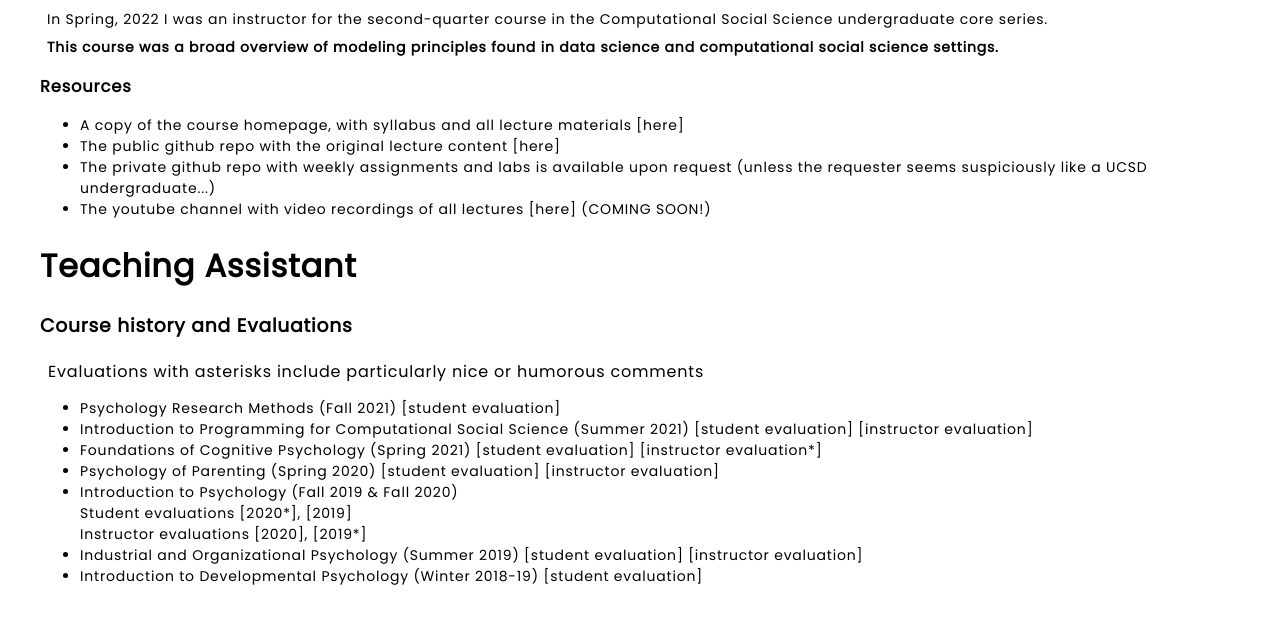
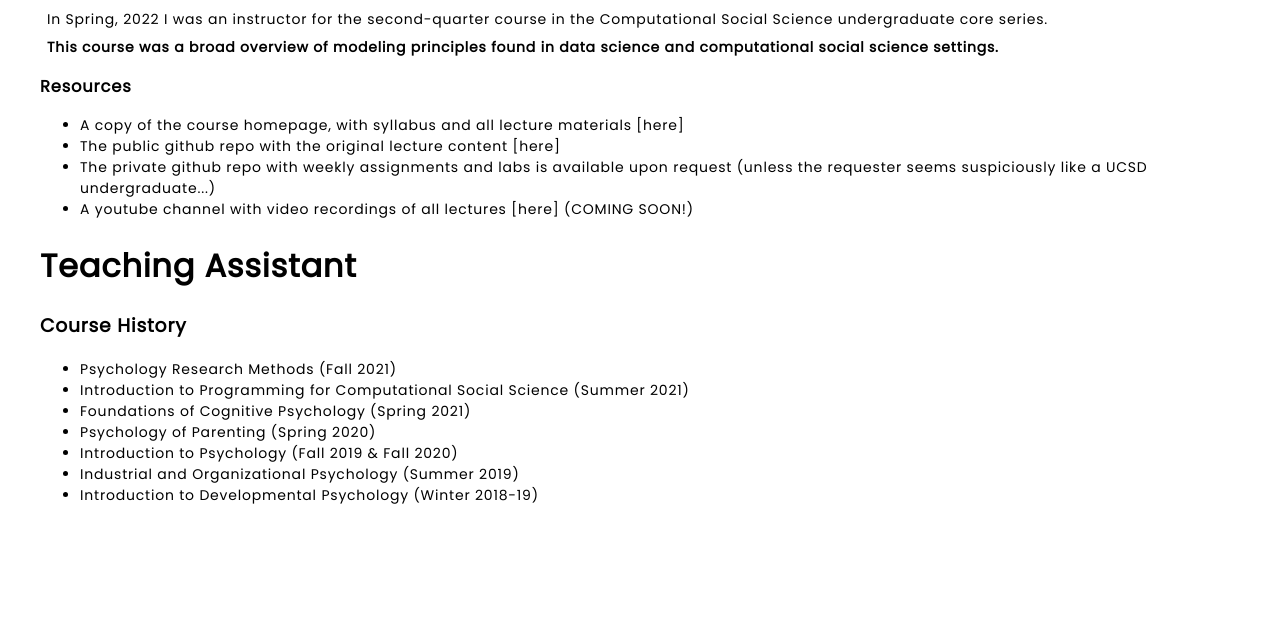
Before and after one commit to erik-brockbank/website, a Flask app: page /teaching in a window 1280 px wide. Shown: the part 304-923 px from the top of the page. After the commit the page ends 808 px from the top, so only its background shows below. Run offline with Flask 2, Linux system fonts and the light colour scheme.

Commit message:
hide evals seems like overkill

```diff
--- a/templates/teaching.html
+++ b/templates/teaching.html
@@ -31,9 +31,10 @@
                             The private github repo with weekly assignments and labs is available upon request
                             (unless the requester seems suspiciously like a UCSD undergraduate...)
                         </li>
-                        <!-- TODO upload lectures to youtube -->
                         <li>
-                            The youtube channel with video recordings of all lectures [here] (COMING SOON!)
+                            A youtube channel with video recordings of all lectures
+                            <!-- [<a href="https://youtube.com/playlist?list=PL4OUZgXEKAb82jtxAb1LRxZO8kGnMrPFQ">here</a>] -->
+                            [<a href="">here</a>] (COMING SOON!)
                         </li>
                         <!-- TODO upload evals and link them here -->
                     </ul>
@@ -43,41 +44,40 @@
     <!-- Teaching Assistant -->
     <div id="teaching-header">
         <h1>Teaching Assistant</h1>
-        <h3>Course history and Evaluations</h3>
-        <p>Evaluations with asterisks include particularly nice or humorous comments</p>
+        <h3>Course History</h3>
         <!-- TODO make csv of eval results for people to download -->
         <div class="teaching-overview">
             <!-- TODO upload evals and link them here -->
             <ul>
                 <li>Psychology Research Methods (Fall 2021)
-                    [<a href="/static/docs/evals/PSYC 71 Fall 2021 Student Evaluation.pdf">student evaluation</a>]
+                    <!--[<a href="/static/docs/evals/PSYC 71 Fall 2021 Student Evaluation.pdf">student evaluation</a>] -->
                 </li>
                 <li>Introduction to Programming for Computational Social Science (Summer 2021)
-                    [<a href="/static/docs/evals/CSS 1 Summer 2021 Student Evaluation.pdf">student evaluation</a>]
-                    [<a href="/static/docs/evals/CSS 1 Summer 2021 Instructor Evaluation.pdf">instructor evaluation</a>]
+                    <!-- [<a href="/static/docs/evals/CSS 1 Summer 2021 Student Evaluation.pdf">student evaluation</a>] -->
+                    <!-- [<a href="/static/docs/evals/CSS 1 Summer 2021 Instructor Evaluation.pdf">instructor evaluation</a>] -->
                 </li>
                 <li>Foundations of Cognitive Psychology (Spring 2021)
-                    [<a href="/static/docs/evals/PSYC 3 Spring 2021 Student Evaluation.pdf">student evaluation</a>]
-                    [<a href="/static/docs/evals/PSYC 3 Spring 2021 Instructor Evaluation.pdf">instructor evaluation*</a>]
+                    <!-- [<a href="/static/docs/evals/PSYC 3 Spring 2021 Student Evaluation.pdf">student evaluation</a>] -->
+                    <!-- [<a href="/static/docs/evals/PSYC 3 Spring 2021 Instructor Evaluation.pdf">instructor evaluation*</a>] -->
                 </li>
                 <li>Psychology of Parenting (Spring 2020)
-                    [<a href="/static/docs/evals/PSYC 190 Spring 2020 Student Evaluation.pdf">student evaluation</a>]
-                    [<a href="/static/docs/evals/PSYC 190 Spring 2020 Instructor Evaluation.pdf">instructor evaluation</a>]
+                    <!-- [<a href="/static/docs/evals/PSYC 190 Spring 2020 Student Evaluation.pdf">student evaluation</a>] -->
+                    <!-- [<a href="/static/docs/evals/PSYC 190 Spring 2020 Instructor Evaluation.pdf">instructor evaluation</a>] -->
                 </li>
                 <li>Introduction to Psychology (Fall 2019 & Fall 2020)
-                    <br>Student evaluations
-                        [<a href="/static/docs/evals/PSYC 1 Fall 2020 Student Evaluation I.pdf">2020*</a>],
-                        [<a href="/static/docs/evals/PSYC 1 Fall 2019 Student Evaluation.pdf">2019</a>]
-                    <br>Instructor evaluations
-                        [<a href="/static/docs/evals/PSYC 1 Fall 2020 Instructor Evaluation.pdf">2020</a>],
-                        [<a href="/static/docs/evals/PSYC 1 Fall 2019 Instructor Evaluation.pdf">2019*</a>]
+                    <!-- <br>Student evaluations -->
+                        <!-- [<a href="/static/docs/evals/PSYC 1 Fall 2020 Student Evaluation I.pdf">2020*</a>], -->
+                        <!-- [<a href="/static/docs/evals/PSYC 1 Fall 2019 Student Evaluation.pdf">2019</a>] -->
+                    <!-- <br>Instructor evaluations -->
+                        <!-- [<a href="/static/docs/evals/PSYC 1 Fall 2020 Instructor Evaluation.pdf">2020</a>], -->
+                        <!-- [<a href="/static/docs/evals/PSYC 1 Fall 2019 Instructor Evaluation.pdf">2019*</a>] -->
                 </li>
                 <li>Industrial and Organizational Psychology (Summer 2019)
-                    [<a href="/static/docs/evals/PSYC 178 Summer 2019 Student Evaluation.pdf">student evaluation</a>]
-                    [<a href="/static/docs/evals/PSYC 178 Summer 2019 Instructor Evaluation.pdf">instructor evaluation</a>]
+                    <!-- [<a href="/static/docs/evals/PSYC 178 Summer 2019 Student Evaluation.pdf">student evaluation</a>] -->
+                    <!-- [<a href="/static/docs/evals/PSYC 178 Summer 2019 Instructor Evaluation.pdf">instructor evaluation</a>] -->
                 </li>
                 <li>Introduction to Developmental Psychology (Winter 2018-19)
-                    [<a href="/static/docs/evals/PSYC 101 Winter 2018-19 Student Evaluation.pdf">student evaluation</a>]
+                    <!-- [<a href="/static/docs/evals/PSYC 101 Winter 2018-19 Student Evaluation.pdf">student evaluation</a>] -->
                 </li>
             </ul>
         </div>
```
